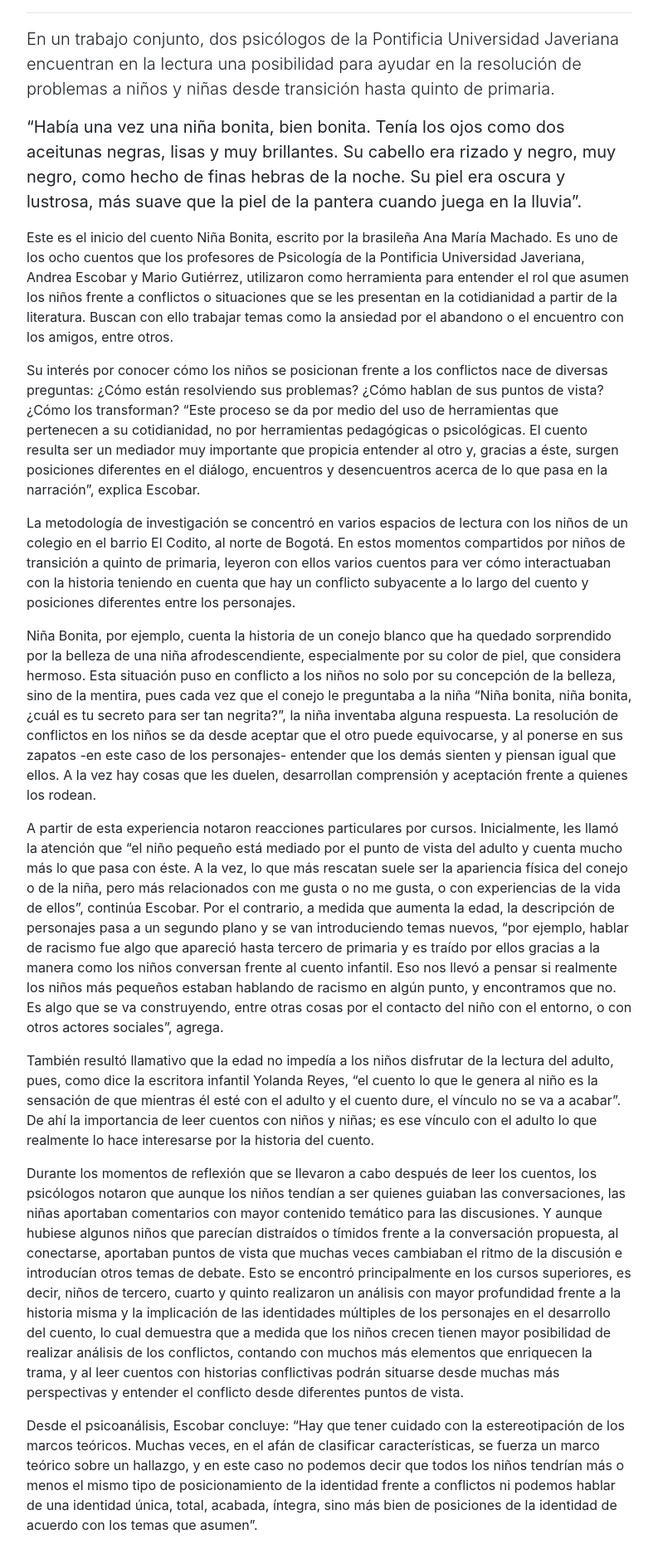
After one commit to alfonsoopazom/Evaluacion-sistemas-computacionales, a PHP site: page /blog-post.html in a window 1280 px wide. The commit adds this page. Shown: the part 605-2472 px from the top of the page at 83% size, without its empty margins (53-846 px from the left). Run offline with PHP 8.4, Linux system fonts and the light colour scheme; grey boxes labelled with a size stand in for pictures from a placeholder-image service; some libraries are stand-ins or nearby versions.

Commit message:
commit de cambio azul
cambio de color azul a uno más oscuro

```diff
--- /dev/null
+++ b/blog-post.html
@@ -0,0 +1,205 @@
+<!DOCTYPE html>
+<html lang="en">
+
+<head>
+
+  <meta charset="utf-8">
+  <meta name="viewport" content="width=device-width, initial-scale=1, shrink-to-fit=no">
+  <meta name="description" content="">
+  <meta name="author" content="">
+
+  <title>Blog</title>
+
+  <!-- Bootstrap core CSS -->
+  <link href="vendor/bootstrap/css/bootstrap.min.css" rel="stylesheet">
+
+  <!-- Custom styles for this template -->
+  <link href="css/blog-post.css" rel="stylesheet">
+
+</head>
+
+<body>
+
+  <!-- Navigation -->
+  <nav class="navbar navbar-expand-lg navbar-dark fixed-top" style="background-color: #0040FF;">
+    <div class="container">
+      <a class="navbar-brand" href="#">Blog Evaluación de Sistemas Computacionales</a>
+      <button class="navbar-toggler" type="button" data-toggle="collapse" data-target="#navbarResponsive" aria-controls="navbarResponsive" aria-expanded="false" aria-label="Toggle navigation">
+        <span class="navbar-toggler-icon"></span>
+      </button>
+      <div class="collapse navbar-collapse" id="navbarResponsive">
+        <ul class="navbar-nav ml-auto">
+          <li class="nav-item active">
+            <a class="nav-link" href="#">Inicio
+              <span class="sr-only">(current)</span>
+            </a>
+          </li>
+          <li class="nav-item">
+            <a class="nav-link" href="#">Usuario</a>
+          </li>
+          <li class="nav-item">
+            <a class="nav-link" href="#">Salir</a>
+          </li>
+        </ul>
+      </div>
+    </div>
+  </nav>
+
+  <!-- Page Content -->
+  <div class="container">
+
+    <div class="row">
+
+      <!-- Post Content Column -->
+      <div class="col-lg-8">
+
+        <!-- Title -->
+        <h1 class="mt-4">Literatura infantil, clave para resolver conflictos de niños y niñas</h1>
+
+        <!-- Author -->
+        <p class="lead">
+          por
+          <a href="#">Laura Carolina Lozano Chaparro</a>
+        </p>
+
+        <hr>
+
+        <!-- Date/Time -->
+        <p>Posteado el 15 de Abril de 2020 a las 21:02</p>
+
+        <hr>
+
+        <!-- Preview Image -->
+        <img class="img-fluid rounded" src="https://www.javeriana.edu.co/pesquisa/wp-content/uploads/2019/10/banner-articulo-ni%C3%B1a-bonita-900x300.jpg" alt="">
+
+        <hr>
+
+        <!-- Post Content -->
+        <p class="lead">En un trabajo conjunto, dos psicólogos de la Pontificia Universidad Javeriana encuentran en la lectura una posibilidad para ayudar en la resolución de problemas a niños y niñas desde transición hasta quinto de primaria.</p>
+
+        <blockquote class="blockquote">
+          <p class="mb-0">  “Había una vez una niña bonita, bien bonita.
+                            Tenía los ojos como dos aceitunas negras, lisas y muy brillantes.
+                            Su cabello era rizado y negro, muy negro, como hecho de finas hebras de la noche.
+                            Su piel era oscura y lustrosa, más suave que la piel de la pantera cuando juega en la lluvia”. </p>
+        </blockquote>
+
+        <p>
+          Este es el inicio del cuento Niña Bonita, escrito por la brasileña Ana María Machado. Es uno de los ocho cuentos que los profesores de Psicología de la Pontificia Universidad Javeriana, Andrea Escobar y Mario Gutiérrez, utilizaron como herramienta para entender el rol que asumen los niños frente a conflictos o situaciones que se les presentan en la cotidianidad a partir de la literatura. Buscan con ello trabajar temas como la ansiedad por el abandono o el encuentro con los amigos, entre otros.
+        </p>
+
+        <p>
+          Su interés por conocer cómo los niños se posicionan frente a los conflictos nace de diversas preguntas: ¿Cómo están resolviendo sus problemas? ¿Cómo hablan de sus puntos de vista? ¿Cómo los transforman? “Este proceso se da por medio del uso de herramientas que pertenecen a su cotidianidad, no por herramientas pedagógicas o psicológicas. El cuento resulta ser un mediador muy importante que propicia entender al otro y, gracias a éste, surgen posiciones diferentes en el diálogo, encuentros y desencuentros acerca de lo que pasa en la narración”, explica Escobar.
+        </p>
+
+        <p>
+          La metodología de investigación se concentró en varios espacios de lectura con los niños de un colegio en el barrio El Codito, al norte de Bogotá. En estos momentos compartidos por niños de transición a quinto de primaria, leyeron con ellos varios cuentos para ver cómo interactuaban con la historia teniendo en cuenta que hay un conflicto subyacente a lo largo del cuento y posiciones diferentes entre los personajes.
+        </p>
+
+        <p>
+          Niña Bonita, por ejemplo, cuenta la historia de un conejo blanco que ha quedado sorprendido por la belleza de una niña afrodescendiente, especialmente por su color de piel, que considera hermoso. Esta situación puso en conflicto a los niños no solo por su concepción de la belleza, sino de la mentira, pues cada vez que el conejo le preguntaba a la niña “Niña bonita, niña bonita, ¿cuál es tu secreto para ser tan negrita?”, la niña inventaba alguna respuesta. La resolución de conflictos en los niños se da desde aceptar que el otro puede equivocarse, y al ponerse en sus zapatos -en este caso de los personajes- entender que los demás sienten y piensan igual que ellos. A la vez hay cosas que les duelen, desarrollan comprensión y aceptación frente a quienes los rodean.
+        </p>
+
+        <p>
+          A partir de esta experiencia notaron reacciones particulares por cursos. Inicialmente, les llamó la atención que “el niño pequeño está mediado por el punto de vista del adulto y cuenta mucho más lo que pasa con éste. A la vez, lo que más rescatan suele ser la apariencia física del conejo o de la niña, pero más relacionados con me gusta o no me gusta, o con experiencias de la vida de ellos”, continúa Escobar. Por el contrario, a medida que aumenta la edad, la descripción de personajes pasa a un segundo plano y se van introduciendo temas nuevos, “por ejemplo, hablar de racismo fue algo que apareció hasta tercero de primaria y es traído por ellos gracias a la manera como los niños conversan frente al cuento infantil. Eso nos llevó a pensar si realmente los niños más pequeños estaban hablando de racismo en algún punto, y encontramos que no. Es algo que se va construyendo, entre otras cosas por el contacto del niño con el entorno, o con otros actores sociales”, agrega.
+        </p>
+
+        <p>
+          También resultó llamativo que la edad no impedía a los niños disfrutar de la lectura del adulto, pues, como dice la escritora infantil Yolanda Reyes, “el cuento lo que le genera al niño es la sensación de que mientras él esté con el adulto y el cuento dure, el vínculo no se va a acabar”. De ahí la importancia de leer cuentos con niños y niñas; es ese vínculo con el adulto lo que realmente lo hace interesarse por la historia del cuento.
+        </p>
+
+        <p>
+          Durante los momentos de reflexión que se llevaron a cabo después de leer los cuentos, los psicólogos notaron que aunque los niños tendían a ser quienes guiaban las conversaciones, las niñas aportaban comentarios con mayor contenido temático para las discusiones. Y aunque hubiese algunos niños que parecían distraídos o tímidos frente a la conversación propuesta, al conectarse, aportaban puntos de vista que muchas veces cambiaban el ritmo de la discusión e introducían otros temas de debate. Esto se encontró principalmente en los cursos superiores, es decir, niños de tercero, cuarto y quinto realizaron un análisis con mayor profundidad frente a la historia misma y la implicación de las identidades múltiples de los personajes en el desarrollo del cuento, lo cual demuestra que a medida que los niños crecen tienen mayor posibilidad de realizar análisis de los conflictos, contando con muchos más elementos que enriquecen la trama, y al leer cuentos con historias conflictivas podrán situarse desde muchas más perspectivas y entender el conflicto desde diferentes puntos de vista.
+        </p>
+
+        <p>
+          Desde el psicoanálisis, Escobar concluye: “Hay que tener cuidado con la estereotipación de los marcos teóricos. Muchas veces, en el afán de clasificar características, se fuerza un marco teórico sobre un hallazgo, y en este caso no podemos decir que todos los niños tendrían más o menos el mismo tipo de posicionamiento de la identidad frente a conflictos ni podemos hablar de una identidad única, total, acabada, íntegra, sino más bien de posiciones de la identidad de acuerdo con los temas que asumen”.
+        </p>
+
+        <p>
+          Una de las conclusiones principales de esta primera fase de la investigación es que es fundamental generar conversaciones desde la literatura con los niños. Desde las que se les permita no solo interactuar con la historia misma, sino con los conflictos que puedan vivir los personajes para reconocer al otro como un ser diferente de sí mismo. Además, dicen, se generan espacios de reflexión y aprendizaje en la vida propia, especialmente en el contacto con el otro que le permiten al niño desarrollar múltiples posibilidades para su identidad a un ritmo único en cada caso.
+        </p>
+
+        <hr>
+
+        <!-- Comments Form -->
+        <div class="card my-4">
+          <h5 class="card-header">Deja tu Comentario:</h5>
+          <div class="card-body">
+            <form>
+              <div class="form-group">
+                <textarea class="form-control" rows="3"></textarea>
+              </div>
+              <button type="submit" class="btn btn-primary" style="background-color: #0040FF;">Enviar</button>
+            </form>
+          </div>
+        </div>
+
+        <!-- Single Comment -->
+        <div class="media mb-4">
+          <img class="d-flex mr-3 rounded-circle" src="http://placehold.it/50x50" alt="">
+          <div class="media-body">
+            <h5 class="mt-0">Nombre del Comentador</h5>
+            Cras sit amet nibh libero, in gravida nulla. Nulla vel metus scelerisque ante sollicitudin. Cras purus odio, vestibulum in vulputate at, tempus viverra turpis. Fusce condimentum nunc ac nisi vulputate fringilla. Donec lacinia congue felis in faucibus.
+          </div>
+        </div>
+
+        <!-- Comment with nested comments -->
+        <div class="media mb-4">
+          <img class="d-flex mr-3 rounded-circle" src="http://placehold.it/50x50" alt="">
+          <div class="media-body">
+            <h5 class="mt-0">Nombre del Comentador</h5>
+            Cras sit amet nibh libero, in gravida nulla. Nulla vel metus scelerisque ante sollicitudin. Cras purus odio, vestibulum in vulputate at, tempus viverra turpis. Fusce condimentum nunc ac nisi vulputate fringilla. Donec lacinia congue felis in faucibus.
+
+            <div class="media mt-4">
+              <img class="d-flex mr-3 rounded-circle" src="http://placehold.it/50x50" alt="">
+              <div class="media-body">
+            <h5 class="mt-0">Nombre del Comentador</h5>
+                Cras sit amet nibh libero, in gravida nulla. Nulla vel metus scelerisque ante sollicitudin. Cras purus odio, vestibulum in vulputate at, tempus viverra turpis. Fusce condimentum nunc ac nisi vulputate fringilla. Donec lacinia congue felis in faucibus.
+              </div>
+            </div>
+
+          </div>
+        </div>
+
+      </div>
+
+      <!-- Sidebar Widgets Column -->
+      <div class="col-md-4">
+
+        <!-- Search Widget -->
+        <div class="card my-4">
+          <h5 class="card-header">Buscar</h5>
+          <div class="card-body">
+            <div class="input-group">
+              <input type="text" class="form-control" placeholder="...">
+              <span class="input-group-btn">
+                <button class="btn btn-secondary bg-primary" type="button">Ir</button>
+              </span>
+            </div>
+          </div>
+        </div>
+
+      </div>
+
+    </div>
+    <!-- /.row -->
+
+  </div>
+  <!-- /.container -->
+
+  <!-- Footer -->
+  <footer class="py-5" style="background-color: #0040FF;">
+    <div class="container">
+      <p class="m-0 text-center text-white">Blog ESC 2020</p>
+    </div>
+    <!-- /.container -->
+  </footer>
+
+  <!-- Bootstrap core JavaScript -->
+  <script src="vendor/jquery/jquery.min.js"></script>
+  <script src="vendor/bootstrap/js/bootstrap.bundle.min.js"></script>
+
+</body>
+
+</html>
--- a/bloghome.html
+++ b/bloghome.html
@@ -21,7 +21,7 @@
 <body>
 
   <!-- Navigation -->
-  <nav class="navbar navbar-expand-lg navbar-dark bg-primary fixed-top">
+  <nav class="navbar navbar-expand-lg navbar-dark fixed-top" style="background-color: #0040FF;">
     <div class="container">
       <a class="navbar-brand" href="#">Blog Evaluación de Sistemas Computacionales</a>
       <button class="navbar-toggler" type="button" data-toggle="collapse" data-target="#navbarResponsive" aria-controls="navbarResponsive" aria-expanded="false" aria-label="Toggle navigation">
@@ -148,7 +148,7 @@
   <!-- /.container -->
 
   <!-- Footer -->
-  <footer class="py-5 bg-primary">
+  <footer class="py-5" style="background-color: #0040FF;">
     <div class="container">
       <p class="m-0 text-center text-white">Blog ESC 2020</p>
     </div>
--- /dev/null
+++ b/css/blog-post.css
@@ -0,0 +1,8 @@
+/*!
+ * Start Bootstrap - Blog Post (https://startbootstrap.com/template-overviews/blog-post)
+ * Copyright 2013-2019 Start Bootstrap
+ * Licensed under MIT (https://github.com/BlackrockDigital/startbootstrap-blog-post/blob/master/LICENSE)
+ */
+body {
+  padding-top: 56px;
+}
--- a/css/estilos.css
+++ b/css/estilos.css
@@ -21,12 +21,12 @@ body{
     display: block;
     margin: auto;
 }
-/*Estilo general del cuadro de login*/
+/*Estilo general del cuadro de login de archivo de inicio*/
 .box{
     width: 300px;
     position: absolute;
     padding: 40px;
-    top: 55%;
+    top: 60%;
     left: 50%;
     transform: translate(-50%,-50%);
     background: #0040FF;
@@ -35,6 +35,7 @@ body{
     border-radius: 24px;
 }
 
+/*Estilo general del cuadro de login de archivo de inicio*/
 .box h1{
     color:white;
     text-transform: capitalize;
--- a/inicio.html
+++ b/inicio.html
@@ -25,7 +25,7 @@
     </form>
     <form class="btn" action="formulario.html">
         <div>
-            <input type="submit" name="boton1" value="Registra"></input>
+            <input type="submit" name="boton1" value="Registrate"></input>
         </div>
     </form>
 </body>
```
Also changed, not shown: gulpfile.js (deleted, +0 -61 lines), 2 other files.
